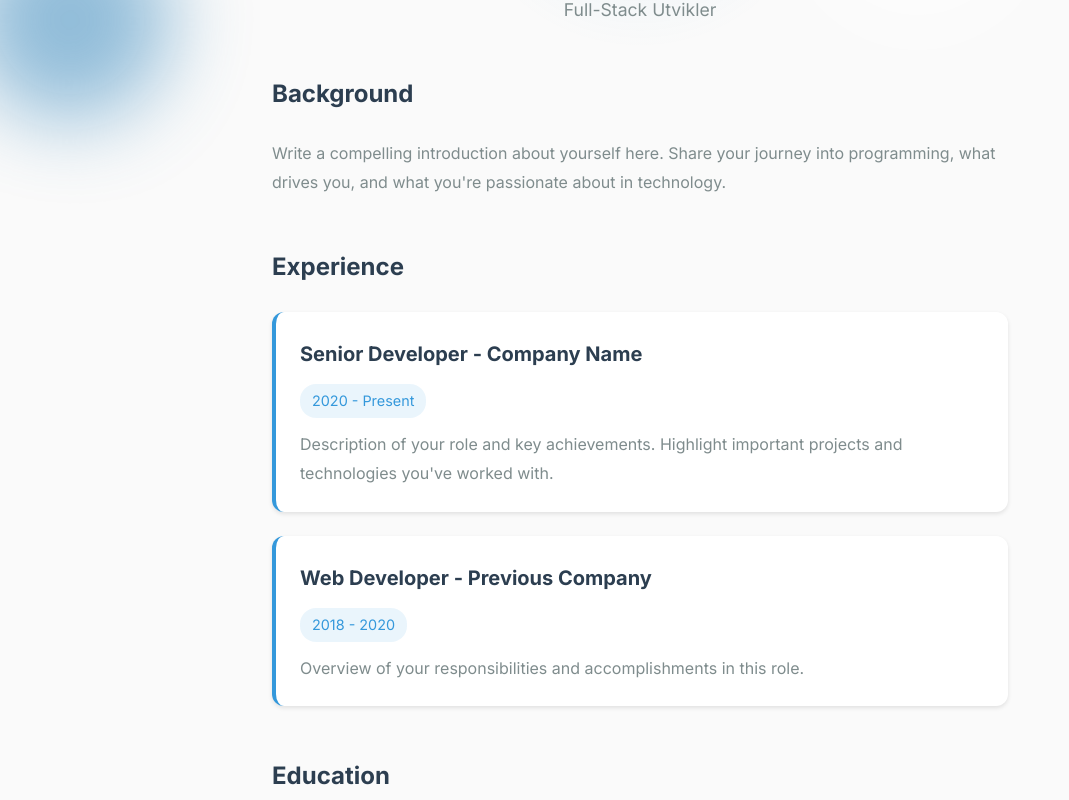
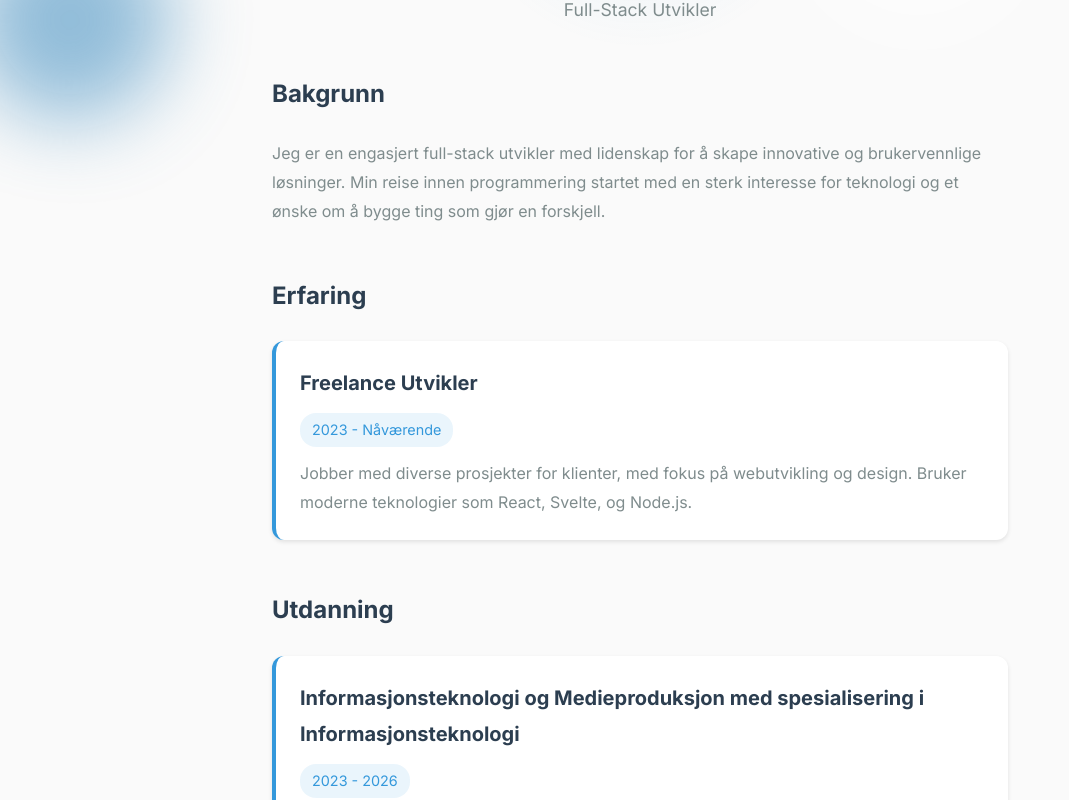
Before and after one commit to DanielJSorby/portfolio, a SvelteKit app in the folder portfolio/: page /about in a window 1280 px wide. Shown: the part 540-1340 px from the top of the page, without its empty margins (0-1069 px from the left). Built offline with nearby package versions, Linux system fonts and the light colour scheme.

Commit message:
Om Meg
Oversatte siden, og la til ekte innformasjon

```diff
--- a/portfolio/src/routes/about/+page.svelte
+++ b/portfolio/src/routes/about/+page.svelte
@@ -6,44 +6,40 @@
 
 <div class="about-container">
 	<div class="about-header">
-		<h1>About Me</h1>
+		<h1>{t.about.title}</h1>
 		<div class="profile-section">
 			<img src="https://media.licdn.com/dms/image/v2/D4E03AQGc_J0tcetJPQ/profile-displayphoto-shrink_200_200/profile-displayphoto-shrink_200_200/0/1714327384635?e=2147483647&v=beta&t=EU5RNVdbn8Txfu31fSQCrqeJImidBs7-WntxBbKjack" alt="Daniel Johan Sørby" class="profile-image" />
 			<div class="intro">
 				<h2>Daniel Johan Sørby</h2>
-				<p class="title">Full-Stack Utvikler</p>
+				<p class="title">{t.hero.subtitle}</p>
 			</div>
 		</div>
 	</div>
 
 	<section class="about-content">
-		<h3>Background</h3>
+		<h3>{t.about.background}</h3>
 		<p>
-			Write a compelling introduction about yourself here. Share your journey into
-			programming, what drives you, and what you're passionate about in technology.
+			{$language === 'no'
+				? 'Jeg er en engasjert full-stack utvikler med lidenskap for å skape innovative og brukervennlige løsninger. Min reise innen programmering startet med en sterk interesse for teknologi og et ønske om å bygge ting som gjør en forskjell.'
+				: 'I am a passionate full-stack developer dedicated to creating innovative and user-friendly solutions. My journey in programming began with a strong interest in technology and a desire to build things that make a difference.'}
 		</p>
 
-		<h3>Experience</h3>
+		<h3>{t.about.experience}</h3>
 		<div class="experience-item">
-			<h4>Senior Developer - Company Name</h4>
-			<p class="date">2020 - Present</p>
+			<h4>{$language === 'no' ? 'Freelance Utvikler' : 'Freelance Developer'}</h4>
+			<p class="date">2023 - {$language === 'no' ? 'Nåværende' : 'Present'}</p>
 			<p>
-				Description of your role and key achievements. Highlight important projects
-				and technologies you've worked with.
+				{$language === 'no'
+					? 'Jobber med diverse prosjekter for klienter, med fokus på webutvikling og design. Bruker moderne teknologier som React, Svelte, og Node.js.'
+					: 'Working on various projects for clients, focusing on web development and design. Using modern technologies like React, Svelte, and Node.js.'}
 			</p>
 		</div>
 
-		<div class="experience-item">
-			<h4>Web Developer - Previous Company</h4>
-			<p class="date">2018 - 2020</p>
-			<p>
-				Overview of your responsibilities and accomplishments in this role.
-			</p>
-		</div>
-
-		<h3>Education</h3>
+		<h3>{t.about.education}</h3>
 		<div class="education-item">
-			<h4>Innformasjonsteknologi og Medieproduksjon med spesialisering i Innformasjonsteknologi</h4>
+			<h4>{$language === 'no'
+				? 'Informasjonsteknologi og Medieproduksjon med spesialisering i Informasjonsteknologi'
+				: 'Information Technology and Media Production with specialization in Information Technology'}</h4>
 			<p class="date">2023 - 2026</p>
 			<p>Elevbakken VGS</p>
 		</div>
```
